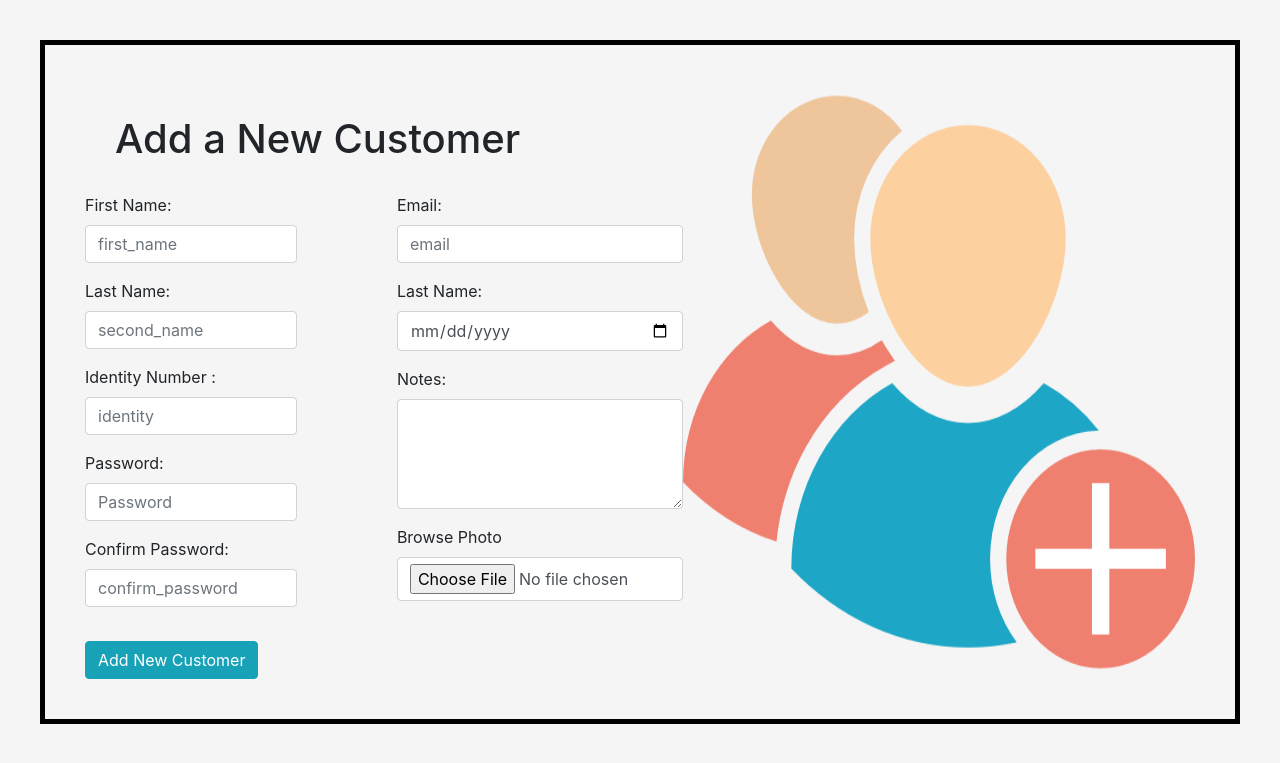
After one commit to EngHusamSaad/Warehouse_Management, a Django app: page /add_customer in a window 1280 px wide. The commit adds this page. Shown: the top 763 px of the page. Run offline with Django 5.2, Linux system fonts and the light colour scheme.

Commit message:
add_customer

```diff
--- /dev/null
+++ b/warehouse_mgt/warehousemgt/templates/add_customer.html
@@ -0,0 +1,106 @@
+<!DOCTYPE html>
+<html lang="en">
+
+<head>
+    <meta charset="UTF-8">
+    <meta name="viewport" content="width=device-width, initial-scale=1.0">
+    <link rel="stylesheet" href="https://cdn.jsdelivr.net/npm/bootstrap@4.0.0/dist/css/bootstrap.min.css"
+        integrity="sha384-Gn5384xqQ1aoWXA+058RXPxPg6fy4IWvTNh0E263XmFcJlSAwiGgFAW/dAiS6JXm" crossorigin="anonymous">
+    {% load static %}
+    <title>Add New Customer</title>
+</head>
+
+<body>
+    <div>
+
+        <h1>Add a New Customer</h1>
+        <form action="/add_customer" method="post" enctype="multipart/form-data">
+            {% csrf_token %}
+
+            <div class="all_col">
+                <div class="first_col">
+                    <div class="mb-3">
+
+                        <label for="first_name" class="form-label">First Name:</label>
+                        <input type="text" name="first_name" placeholder="first_name" class="form-control">
+                    </div>
+                    <div class="mb-3">
+                        <label for="second_name" class="form-label">Last Name: </label>
+                        <input type="text" name="second_name" placeholder="second_name" class="form-control">
+                    </div>
+
+                    <div class="mb-3">
+                        <label for="identity" class="form-label">Identity Number : </label>
+                        <input type="text" name="identity" placeholder="identity" class="form-control">
+                    </div>
+
+                    <div class="mb-3">
+                        <label for="password" class="form-label">Password: </label>
+                        <input type="password" name="password" placeholder="Password" class="form-control">
+                    </div>
+                    <div class="mb-3">
+                        <label for="confirm_password" class="form-label">Confirm Password: </label>
+                        <input type="password" name="confirm_password" placeholder="confirm_password"
+                            class="form-control">
+                    </div>
+                </div>
+                <div class="sec_col">
+
+                    <div class="mb-3">
+                        <label for="email" class="form-label">Email: </label>
+                        <input type="email" name="email" placeholder="email" class="form-control">
+                    </div>
+
+                    <div class="mb-3">
+                        <label for="birthday" class="form-label">Last Name: </label>
+                        <input type="date" name="birthday" class="form-control">
+                    </div>
+
+                    <div class="mb-3">
+                        <label for="notes" class="form-label">Notes: </label>
+                        <textarea class="form-control" name="notes" rows="4" cols="30"></textarea>
+                    </div>
+                    <div class="mb-3">
+                        <label for="file" class="form-label">Browse Photo</label>
+                        <input type="file" name="file" id="file" class="form-control"><br />
+                    </div>
+                </div>
+            </div>
+
+
+            <button type="submit" class="btn btn-info">Add New Customer</button>
+    </div>
+    </form>
+    </div>
+
+    <img src="{% static 'img/add_customer.png' %}" alt="icon" class="logo" />
+
+</body>
+
+<style>
+    h1 {
+        margin: 30px;
+    }
+
+    body {
+        margin: 40px;
+        display: flex;
+        justify-content: space-around;
+        background-color: whitesmoke;
+        border: 5px solid black;
+        padding: 40px;
+    }
+
+
+    .all_col {
+        display: flex;
+        justify-content: space-between;
+
+    }
+
+    .first_col {
+        margin-right: 100px;
+    }
+</style>
+
+</html>
--- a/warehouse_mgt/warehousemgt/templates/login.html
+++ b/warehouse_mgt/warehousemgt/templates/login.html
@@ -59,7 +59,7 @@
                                 class="btn btn-primary btn-lg"
                                 style="padding-left: 2.5rem; padding-right: 2.5rem;">Login</button>
                         </form>
-                        <p class="small fw-bold mt-2 pt-1 mb-0">Don't have an account? <a href="#!"
+                        <p class="small fw-bold mt-2 pt-1 mb-0">Don't have an account? <a href="/add_customer"
                                 class="link-danger">Register</a></p>
                     </div>
 
--- a/warehouse_mgt/warehousemgt/urls.py
+++ b/warehouse_mgt/warehousemgt/urls.py
@@ -8,6 +8,8 @@ urlpatterns = [
 
     path('add_item', views.add_item ,name='add_item'),
     path('delete_item', views.delete_item ,name='delete_item'),
+
+    path('add_customer', views.add_customer ,name='add_customer'),
 
 
     path('get_item_data/', views.get_item_data, name='get_item_data'),
--- a/warehouse_mgt/warehousemgt/views.py
+++ b/warehouse_mgt/warehousemgt/views.py
@@ -22,9 +22,8 @@ def login(request):
 
 
 def customers(request):
-    if request.method =="POST":
-        return render(request,"customers.html")
-    return render(request,"customers.html")
+    data = {"all_customers": Customer.objects.all()}
+    return render(request,"customers.html",data)
 
 
 
@@ -103,3 +102,38 @@ def update_item(request):
         except Item.DoesNotExist:
             return JsonResponse({'error': 'Item not found'}, status=404)
     return JsonResponse({'error': 'Invalid request'}, status=400)
+
+def add_customer(request):
+
+    if request.method == 'GET':
+        return render(request,"add_customer.html")
+
+    if request.method == 'POST':
+        form = MyForm(request.POST, request.FILES)
+        if form.is_valid():
+            file = form.cleaned_data['file']
+            first_name = request.POST.get("first_name")
+            second_name = request.POST.get("second_name")
+            identity = request.POST.get("identity")
+            email = request.POST.get("email")
+            birthday = request.POST.get("birthday")
+            password = request.POST.get("password")
+            notes = request.POST.get("notes")
+
+            document = Document.objects.create(file=file, title=first_name)
+
+            new_customer=Customer.objects.create(
+                photo=document,
+                first_name=first_name,
+                second_name=second_name,
+                identity=identity,
+                email=email,
+                birthday=birthday,
+                password=password,
+                notes=notes,
+
+            )
+
+            return redirect("/customers")
+        else:
+            return render(request, "add_customer.html", {"form": form})
```
Also changed, not shown: warehouse_mgt/warehousemgt/templates/add_item.html (+25 -27 lines), warehouse_mgt/warehousemgt/templates/customers.html (+53 -14 lines), warehouse_mgt/media/imgs/2250195_Mv1uCoD.png (added), warehouse_mgt/media/imgs/2250195_QzS5R1D.png (added), warehouse_mgt/media/imgs/2250195_pgcfraf.png (added), warehouse_mgt/media/imgs/5921800_1cNl7g1.png (added), warehouse_mgt/media/imgs/5921800_5ONOPh0.png (added), warehouse_mgt/media/imgs/5921800_6dsJWNb.png (added), warehouse_mgt/media/imgs/5921800_JfJ9xG1.png (added), warehouse_mgt/media/imgs/5921800_V0lilId.png (added), warehouse_mgt/media/imgs/5921800_r5GoU5t.png (added), warehouse_mgt/media/imgs/5921800_rep9bpA.png (added), warehouse_mgt/media/imgs/5921800_v7fMCEx.png (added), warehouse_mgt/media/imgs/5921800_v9aVrnv.png (added), 1 more files.
